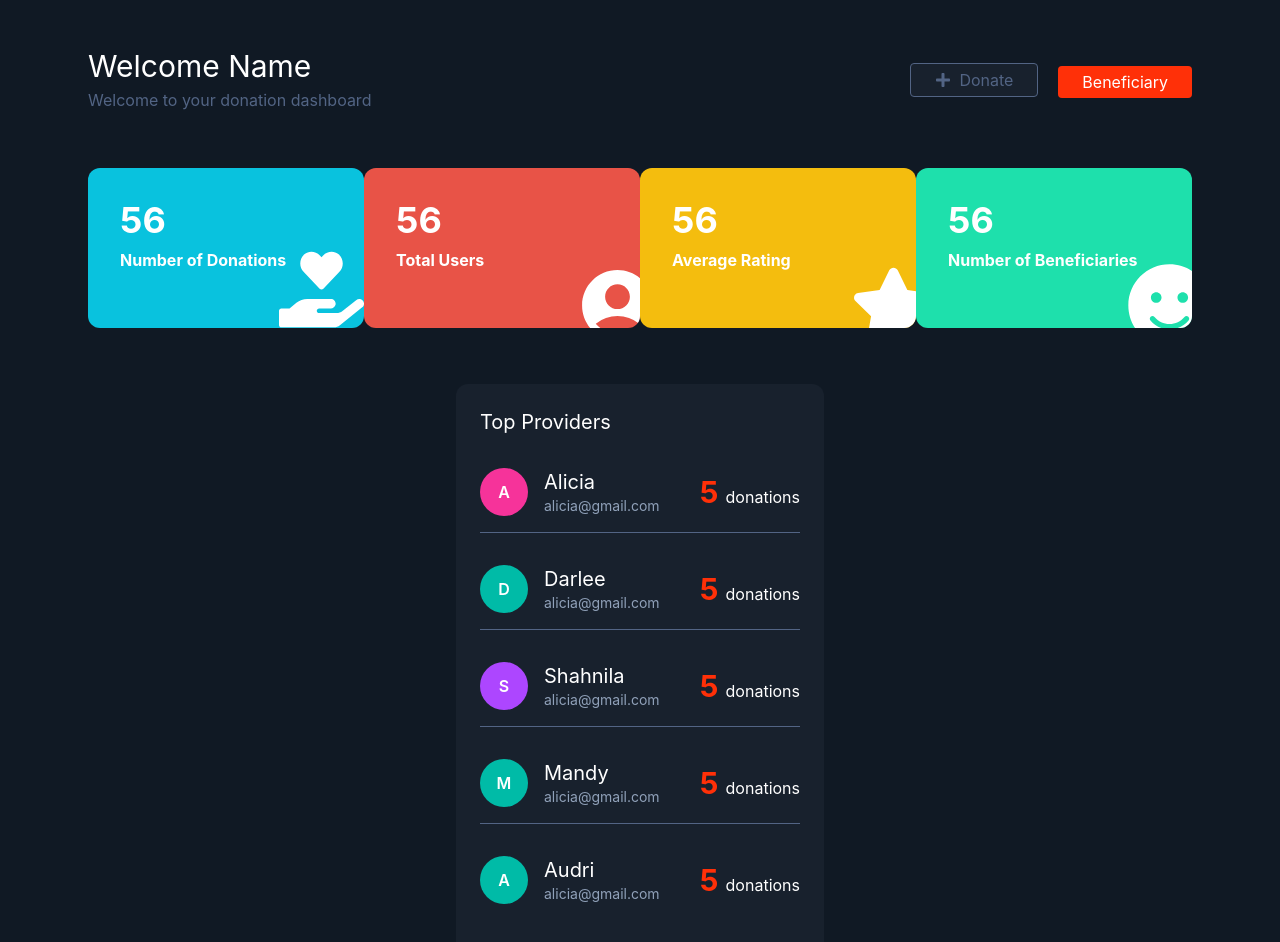
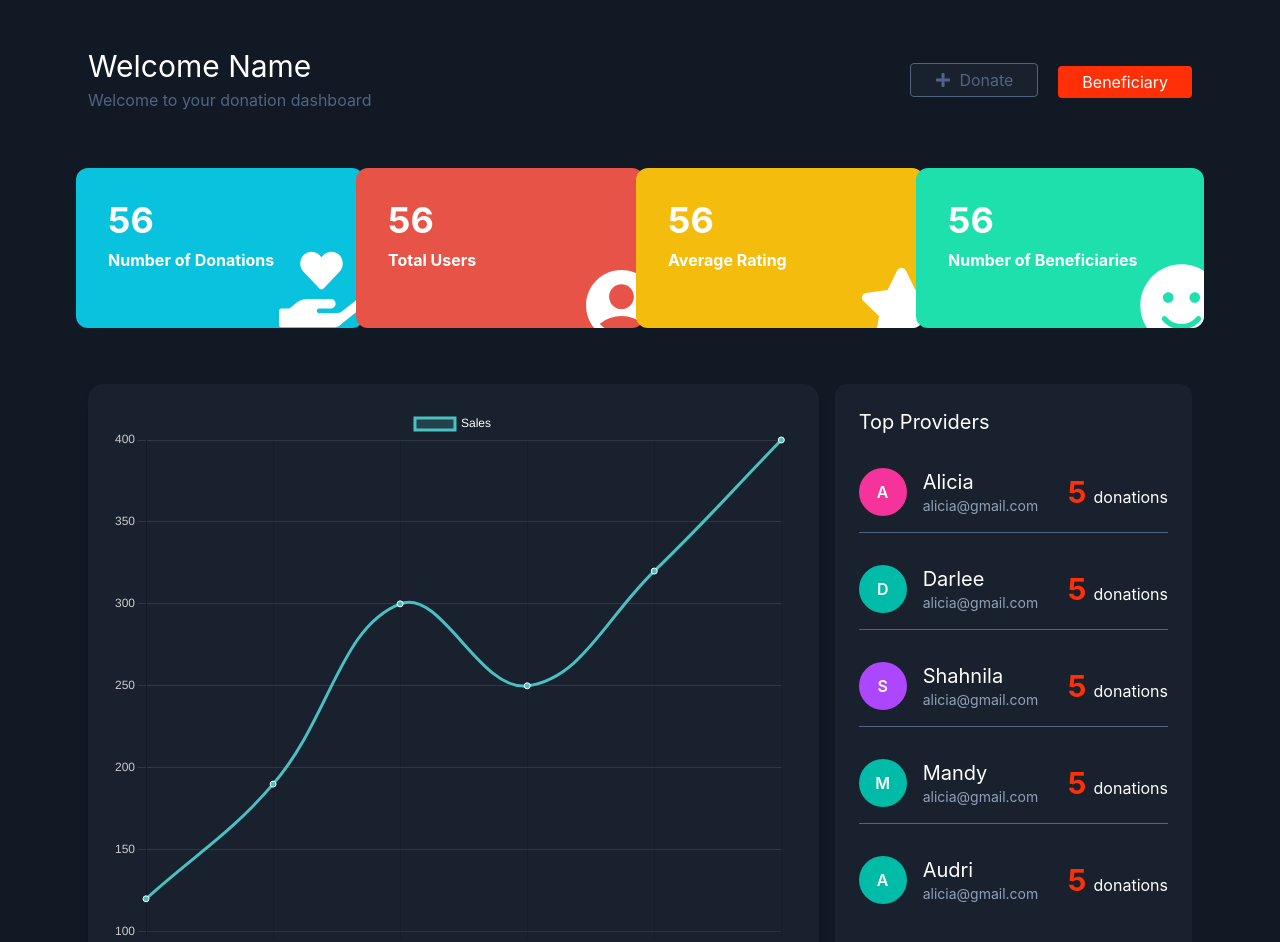
Before and after one commit to Anan-Ghosh/Donation-share, a React (Create React App) app in the folder donation_share_frontend/: page / in a window 1280 px wide. Shown: the top 942 px of the page. Built offline with nearby package versions, Linux system fonts and the light colour scheme.

Commit message:
responsive issues fixed, chart added

```diff
--- a/donation_share_frontend/src/components/Chart.js
+++ b/donation_share_frontend/src/components/Chart.js
@@ -12,41 +12,55 @@ import { Line } from "react-chartjs-2";
 
 ChartJS.register(CategoryScale, LinearScale, PointElement, LineElement, Title, Tooltip, Legend);
 
-export const options = {
+const options = {
     responsive: true,
+    maintainAspectRatio: false,
     plugins: {
         legend: {
-            position: "top",
+            labels: {
+                color: "#fff",
+            },
         },
-        title: {
-            display: true,
-            text: "Chart.js Line Chart",
+        tooltip: {
+            backgroundColor: "#333",
+            titleColor: "#fff",
+            bodyColor: "#fff",
+        },
+    },
+    scales: {
+        y: {
+            ticks: {
+                color: "#ccc",
+            },
+            grid: {
+                color: "rgba(255, 255, 255, 0.1)",
+            },
         },
     },
 };
 
-const labels = ["January", "February", "March", "April", "May", "June", "July"];
-
-export const data = {
-    labels,
+const data = {
+    labels: ["Jan", "Feb", "Mar", "Apr", "May", "Jun"],
     datasets: [
         {
-            label: "Dataset 1",
-            data: labels.map(() => faker.datatype.number({ min: -1000, max: 1000 })),
-            borderColor: "rgb(255, 99, 132)",
-            backgroundColor: "rgba(255, 99, 132, 0.5)",
-        },
-        {
-            label: "Dataset 2",
-            data: labels.map(() => faker.datatype.number({ min: -1000, max: 1000 })),
-            borderColor: "rgb(53, 162, 235)",
-            backgroundColor: "rgba(53, 162, 235, 0.5)",
+            label: "Sales",
+            data: [120, 190, 300, 250, 320, 400],
+            borderColor: "rgba(75,192,192,1)",
+            backgroundColor: "rgba(75,192,192,0.2)",
+            fill: true,
+            tension: 0.4,
+            pointBorderColor: "#fff",
+            pointBackgroundColor: "rgba(75,192,192,1)",
         },
     ],
 };
 
 const LineChart = () => {
-    return <Line options={options} data={data} />;
+    return (
+        <div className="bg-[#18212d] p-6 rounded-2xl shadow-lg h-[600px] w-full">
+            <Line options={options} data={data} />{" "}
+        </div>
+    );
 };
 
 export default LineChart;
--- a/donation_share_frontend/src/pages/Home.js
+++ b/donation_share_frontend/src/pages/Home.js
@@ -8,12 +8,13 @@ import { MdAccountCircle } from "react-icons/md";
 import { FaHandHoldingHeart } from "react-icons/fa";
 import { FaStar } from "react-icons/fa";
 import { FaSmile } from "react-icons/fa";
+import LineChart from "../components/Chart";
 
 const Home = () => {
     return (
-        <div className="container mx-auto px-22 my-12">
-            <div className="flex flex-row justify-between items-center">
-                <div className="flex flex-col ">
+        <div className="container mx-auto md:px-22 my-12">
+            <div className="flex flex-col md:flex-row justify-between items-center">
+                <div className="flex flex-col mb-8 md:mb-0">
                     <h2 className="text-white text-3xl">Welcome Name</h2>
                     <span className="mt-1 text-[#526484]">Welcome to your donation dashboard</span>
                 </div>
@@ -28,7 +29,7 @@ const Home = () => {
                     </button>
                 </div>
             </div>
-            <div className="flex flex-row justify-between items-center my-14">
+            <div className="grid grid-cols-1 place-items-center sm:grid-cols-2 lg:grid-cols-4 gap-4 my-14">
                 <DataCard number={56} title={"Number of Donations"} color={"#09c2de"}>
                     {" "}
                     <FaHandHoldingHeart size={85} className="relative top-1 left-0" />
@@ -44,8 +45,10 @@ const Home = () => {
                     <FaSmile size={85} className="relative top-5 left-5" />
                 </DataCard>
             </div>
-            <div className="grid grid-cols-3">
-                <div></div>
+            <div className="grid grid-cols-1 lg:grid-cols-3 gap-4">
+                <div className="md:col-span-2">
+                    <LineChart />
+                </div>
                 <div className="flex flex-col rounded-xl p-6 bg-[#18212d]">
                     <h2 className="text-white text-xl mb-4">Top Providers</h2>
                     <div className="flex flex-col divide-y divide-[#526484]">
```
